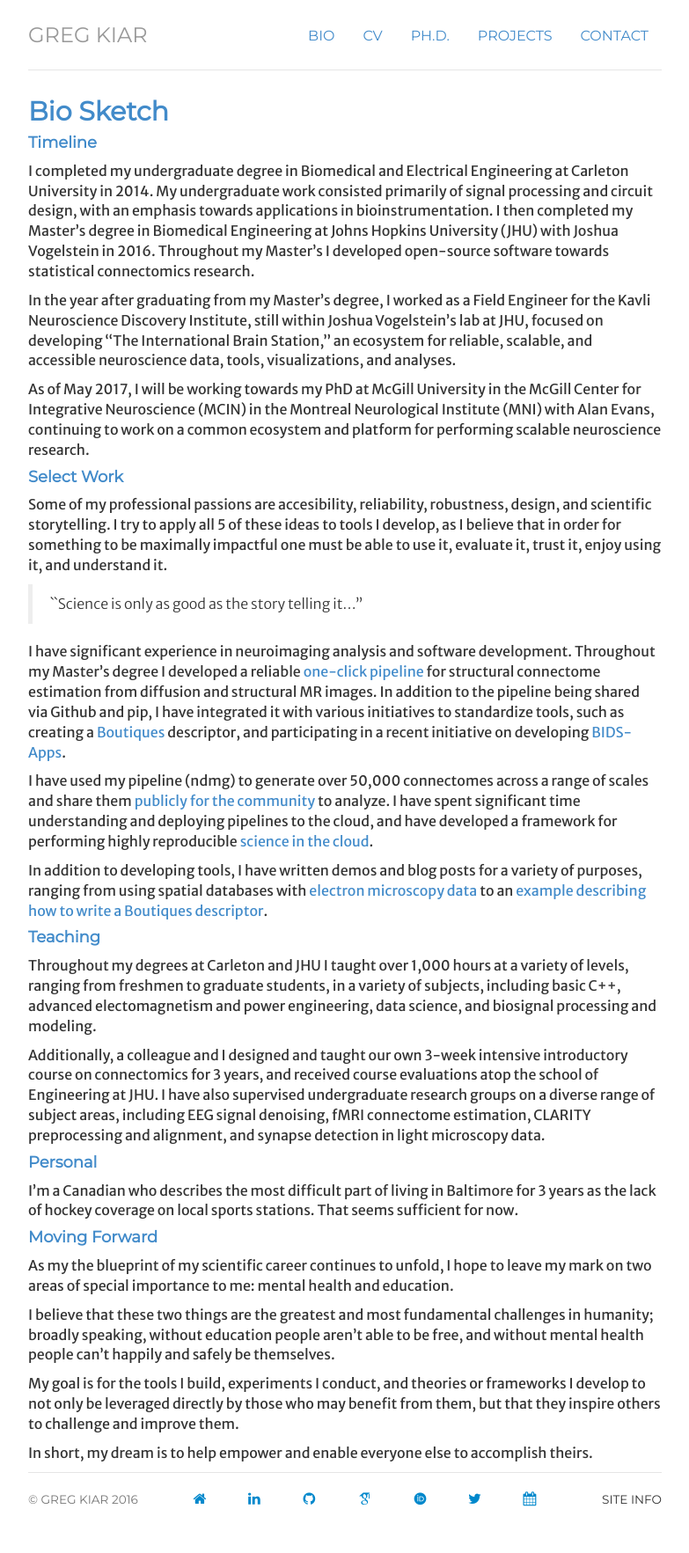
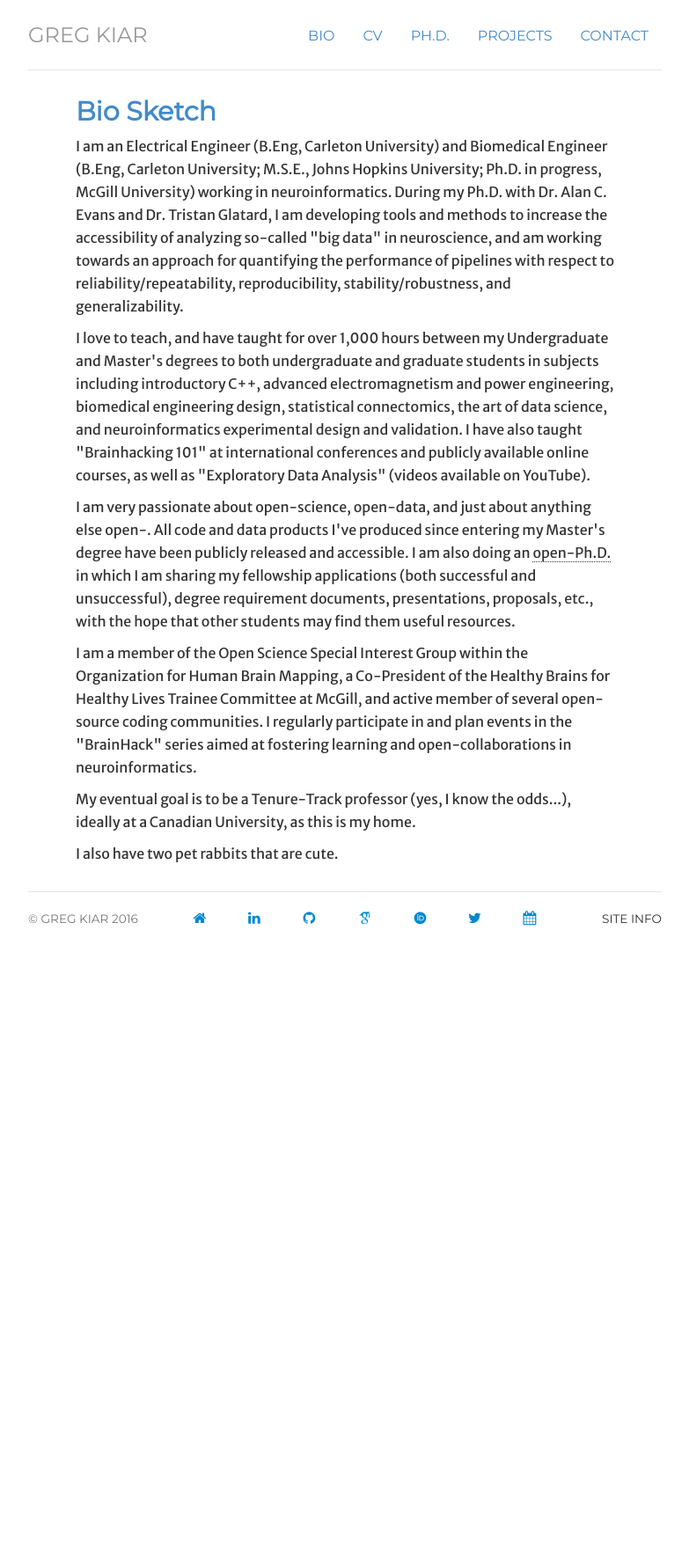
Before and after one commit to gkiar/gkiar.github.io, a Jekyll site: the page built from bio/index.html, in a window 1280 px wide. Shown: the whole page at 88% size, without its empty margins (248-1031 px from the left). Built offline with Jekyll 4.4.1, drawn with Linux system fonts in a browser that asks for light colours; nearby versions of some CDN libraries; some web fonts are replaced; after the commit the page ends 1106 px from its top, so only the background shows below that.

Commit message:
simplified bio

```diff
--- /dev/null
+++ b/bio/index.html
@@ -0,0 +1,43 @@
+---
+layout: default
+title: Greg Kiar
+description: Bio Sketch
+---
+
+<div class="about">
+
+<h2>Bio Sketch</h2>
+<p> I am an Electrical Engineer (B.Eng, Carleton University) and Biomedical Engineer (B.Eng,
+Carleton University; M.S.E., Johns Hopkins University; Ph.D. in progress, McGill University)
+working in neuroinformatics. During my Ph.D. with Dr. Alan C. Evans and Dr. Tristan Glatard,
+I am developing tools and methods to increase the accessibility of analyzing so-called "big data"
+in neuroscience, and am working towards an approach for quantifying the performance of pipelines
+with respect to reliability/repeatability, reproducibility, stability/robustness, and
+generalizability. </p>
+
+
+<p> I love to teach, and have taught for over 1,000 hours between my Undergraduate and Master's
+degrees to both undergraduate and graduate students in subjects including introductory C++,
+advanced electromagnetism and power engineering, biomedical engineering design, statistical
+connectomics, the art of data science, and neuroinformatics experimental design and validation.
+I have also taught "Brainhacking 101" at international conferences and publicly available online
+courses, as well as "Exploratory Data Analysis" (videos available on YouTube). <p>
+
+
+<p> I am very passionate about open-science, open-data, and just about anything else open-. All code
+and data products I've produced since entering my Master's degree have been publicly released and
+accessible. I am also doing an <a href="/phd">open-Ph.D.</a> in which I am sharing my fellowship
+applications (both successful and unsuccessful), degree requirement documents, presentations,
+proposals, etc., with the hope that other students may find them useful resources. </p>
+
+<p> I am a member of the Open Science Special Interest Group within the Organization for Human Brain
+Mapping, a Co-President of the Healthy Brains for Healthy Lives Trainee Committee at McGill, and
+active member of several open-source coding communities. I regularly participate in and plan events
+in the "BrainHack" series aimed at fostering learning and open-collaborations in neuroinformatics. </p>
+
+<p> My eventual goal is to be a Tenure-Track professor (yes, I know the odds...), ideally at a Canadian
+University, as this is my home. </p>
+
+<p> I also have two pet rabbits that are cute. </p>
+
+</div>
--- a/bio/index.md
+++ /dev/null
@@ -1,80 +0,0 @@
----
-layout: default
-title: Greg Kiar
-description: Bio Sketch
----
-
-## Bio Sketch
-
-#### Timeline
-
-I completed my undergraduate degree in Biomedical and Electrical Engineering at Carleton University in 2014.
-My undergraduate work consisted primarily of signal processing and circuit design, with an emphasis towards
-applications in bioinstrumentation. I then completed my Master's degree in Biomedical Engineering at Johns
-Hopkins University (JHU) with Joshua Vogelstein in 2016. Throughout my Master's I developed open-source
-software towards statistical connectomics research.
-
-In the year after graduating from my Master's degree, I worked as a Field Engineer for the Kavli
-Neuroscience Discovery Institute, still within Joshua Vogelstein's lab at JHU, focused on developing ''The
-International Brain Station,'' an ecosystem for reliable, scalable, and accessible neuroscience data, tools,
-visualizations, and analyses.
-
-As of May 2017, I will be working towards my PhD at McGill University in the McGill Center for Integrative
-Neuroscience (MCIN) in the Montreal Neurological Institute (MNI) with Alan Evans, continuing to work on a
-common ecosystem and platform for performing scalable neuroscience research.
-
-#### Select Work
-
-Some of my professional passions are accesibility, reliability, robustness, design, and scientific storytelling.
-I try to apply all 5 of these ideas to tools I develop, as I believe that in order for something to be maximally
-impactful one must be able to use it, evaluate it, trust it, enjoy using it, and understand it.
-
-> ``Science is only as good as the story telling it...''
-
-I have significant experience in neuroimaging analysis and software development. Throughout my Master's
-degree I developed a reliable [one-click pipeline](https://github.com/neurodata/ndmg) for structural connectome
-estimation from diffusion and structural MR images. In addition to the pipeline being shared via Github and
-pip, I have integrated it with various initiatives to standardize tools, such as creating a
-[Boutiques](http://boutiques.github.io) descriptor, and participating in a recent initiative on developing
-[BIDS-Apps](http://journals.plos.org/ploscompbiol/article?id=10.1371/journal.pcbi.1005209).
-
-I have used my pipeline (ndmg) to generate over 50,000 connectomes across a range of scales and share them
-[publicly for the community](http://m2g.io) to analyze. I have spent significant time understanding and
-deploying pipelines to the cloud, and have developed a framework for performing highly reproducible
-[science in the cloud](http://scienceinthe.cloud).
-
-In addition to developing tools, I have written demos and blog posts for a variety of purposes, ranging from
-using spatial databases with [electron microscopy data](http://neurostorm.io) to an
-[example describing how to write a Boutiques descriptor](https://github.com/boutiques/boutiques/tree/master/examples).
-
-
-#### Teaching
-
-Throughout my degrees at Carleton and JHU I taught over 1,000 hours at a variety of levels, ranging from freshmen
-to graduate students, in a variety of subjects, including basic C++, advanced electomagnetism and power engineering,
-data science, and biosignal processing and modeling.
-
-Additionally, a colleague and I designed and taught our own 3-week intensive introductory course on connectomics for 3
-years, and received course evaluations atop the school of Engineering at JHU. I have also supervised undergraduate
-research groups on a diverse range of subject areas, including EEG signal denoising, fMRI connectome estimation,
-CLARITY preprocessing and alignment, and synapse detection in light microscopy data.
-
-
-#### Personal
-
-I'm a Canadian who describes the most difficult part of living in Baltimore for 3 years as the lack of hockey coverage
-on local sports stations. That seems sufficient for now.
-
-
-#### Moving Forward
-
-As my the blueprint of my scientific career continues to unfold, I hope to leave my mark on two areas of special
-importance to me: mental health and education.
-
-I believe that these two things are the greatest and most fundamental challenges in humanity; broadly speaking, without
-education people aren't able to be free, and without mental health people can't happily and safely be themselves.
-
-My goal is for the tools I build, experiments I conduct, and theories or frameworks I develop to not only be leveraged
-directly by those who may benefit from them, but that they inspire others to challenge and improve them.
-
-In short, my dream is to help empower and enable everyone else to accomplish theirs.
```
Also changed, not shown: phd/index.html (+14 -12 lines).
